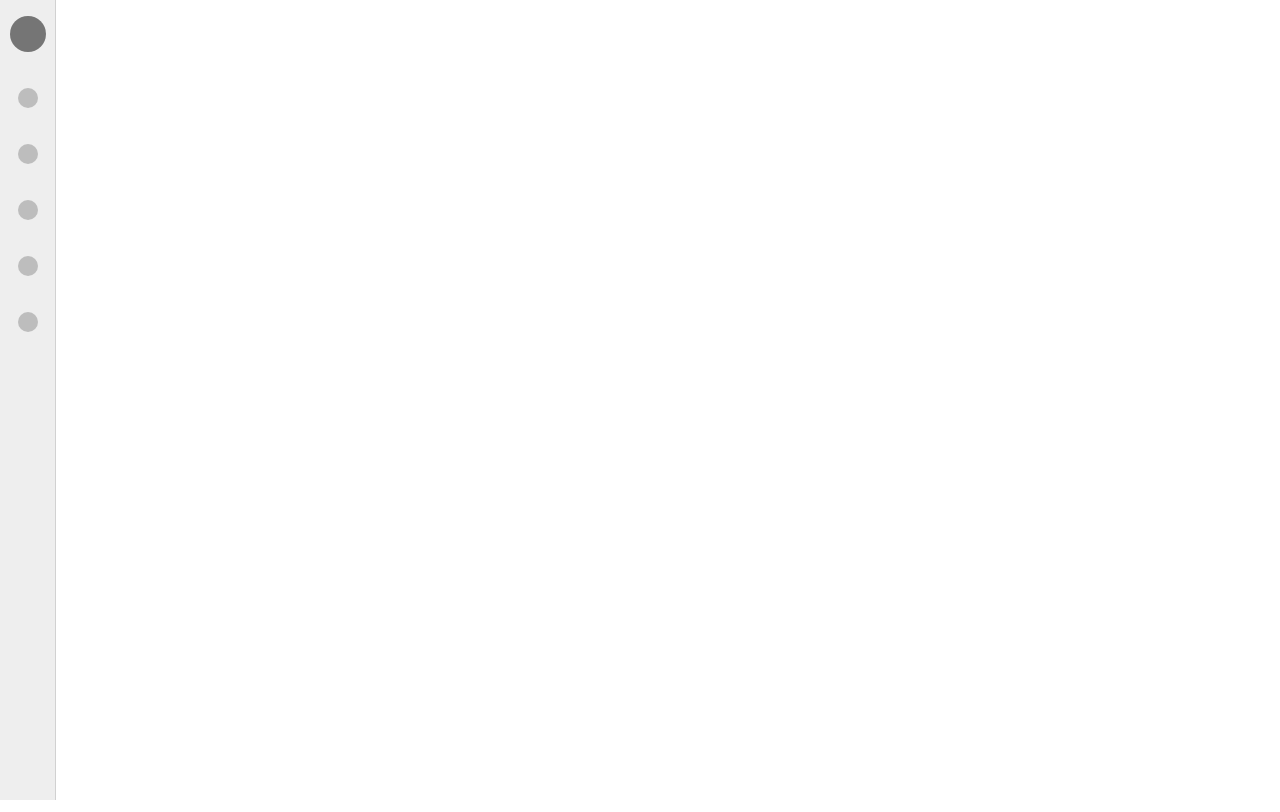
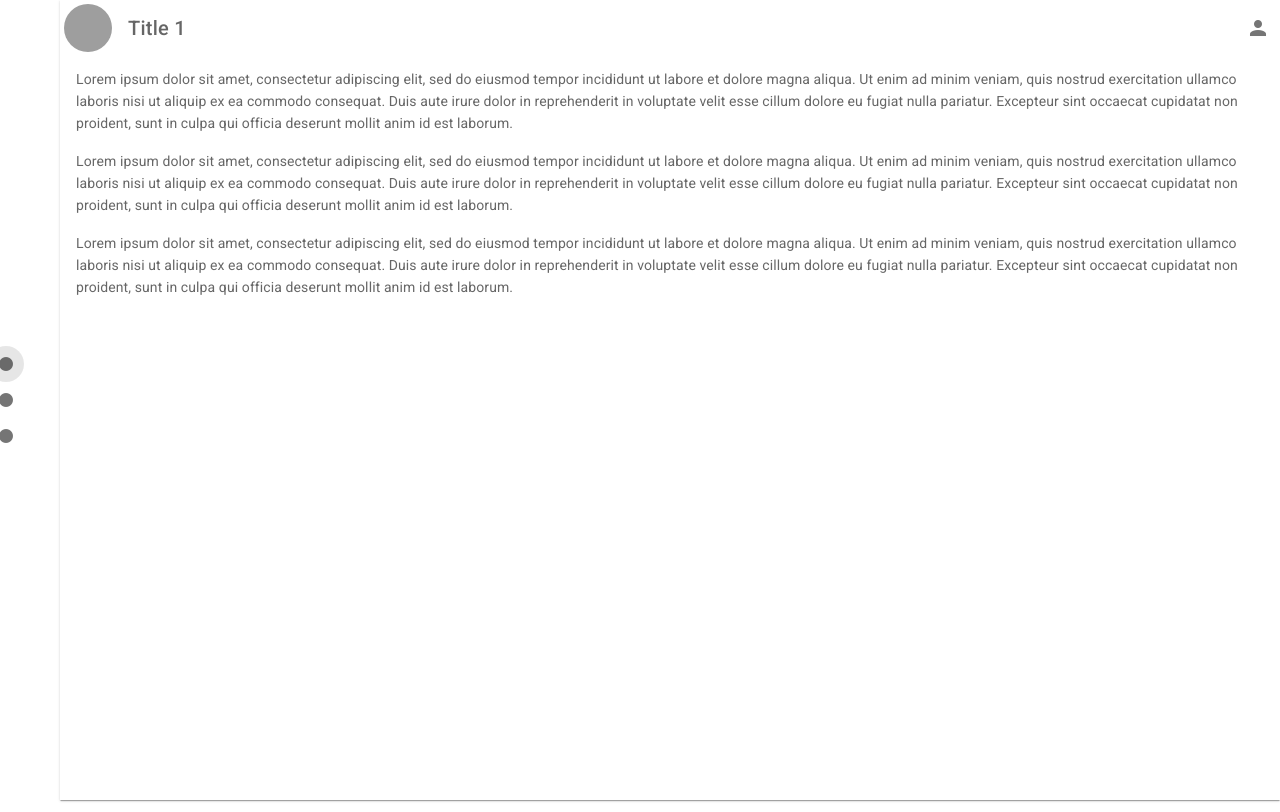
Before and after one commit to Maicon-Dev/Booksure, a Vue app in the folder frontend/: page /#/ in a window 1280 px wide. Built offline with nearby package versions, Linux system fonts and the light colour scheme.

Commit message:
Layout escolhido

```diff
--- a/frontend/src/views/Home.vue
+++ b/frontend/src/views/Home.vue
@@ -1,29 +1,79 @@
 <template>
-  <v-app id="inspire">
-    <v-navigation-drawer
-      v-model="drawer"
-      app
-      class="pt-4"
-      color="grey lighten-3"
-      mini-variant
+  <v-row align="center">
+    <v-item-group
+      v-model="window"
+      class="shrink mr-6"
+      mandatory
+      tag="v-flex"
     >
-      <v-avatar
-        v-for="n in 6"
+      <v-item
+        v-for="n in length"
         :key="n"
-        :color="`grey ${n === 1 ? 'darken' : 'lighten'}-1`"
-        :size="n === 1 ? 36 : 20"
-        class="d-block text-center mx-auto mb-9"
-      ></v-avatar>
-    </v-navigation-drawer>
+        v-slot="{ active, toggle }"
+      >
+        <div>
+          <v-btn
+            :input-value="active"
+            icon
+            @click="toggle"
+          >
+            <v-icon>mdi-record</v-icon>
+          </v-btn>
+        </div>
+      </v-item>
+    </v-item-group>
 
-    <v-main>
-      <!--  -->
-    </v-main>
-  </v-app>
+    <v-col>
+      <v-window
+        v-model="window"
+        class="elevation-1"
+        vertical
+      >
+        <v-window-item
+          v-for="n in length"
+          :key="n"
+        >
+          <v-card min-height="100vh" flat>
+            <v-card-text>
+              <v-row
+                class="mb-4"
+                align="center"
+              >
+                <v-avatar
+                  color="grey"
+                  class="mr-4"
+                ></v-avatar>
+                <strong class="text-h6">Title {{ n }}</strong>
+                <v-spacer></v-spacer>
+                <v-btn icon>
+                  <v-icon>mdi-account</v-icon>
+                </v-btn>
+              </v-row>
+
+              <p>
+                Lorem ipsum dolor sit amet, consectetur adipiscing elit, sed do eiusmod tempor incididunt ut labore et dolore magna aliqua. Ut enim ad minim veniam, quis nostrud exercitation ullamco laboris nisi ut aliquip ex ea commodo consequat. Duis aute irure dolor in reprehenderit in voluptate velit esse cillum dolore eu fugiat nulla pariatur. Excepteur sint occaecat cupidatat non proident, sunt in culpa qui officia deserunt mollit anim id est laborum.
+              </p>
+
+              <p>
+                Lorem ipsum dolor sit amet, consectetur adipiscing elit, sed do eiusmod tempor incididunt ut labore et dolore magna aliqua. Ut enim ad minim veniam, quis nostrud exercitation ullamco laboris nisi ut aliquip ex ea commodo consequat. Duis aute irure dolor in reprehenderit in voluptate velit esse cillum dolore eu fugiat nulla pariatur. Excepteur sint occaecat cupidatat non proident, sunt in culpa qui officia deserunt mollit anim id est laborum.
+              </p>
+
+              <p>
+                Lorem ipsum dolor sit amet, consectetur adipiscing elit, sed do eiusmod tempor incididunt ut labore et dolore magna aliqua. Ut enim ad minim veniam, quis nostrud exercitation ullamco laboris nisi ut aliquip ex ea commodo consequat. Duis aute irure dolor in reprehenderit in voluptate velit esse cillum dolore eu fugiat nulla pariatur. Excepteur sint occaecat cupidatat non proident, sunt in culpa qui officia deserunt mollit anim id est laborum.
+              </p>
+            </v-card-text>
+          </v-card>
+        </v-window-item>
+      </v-window>
+    </v-col>
+  </v-row>
 </template>
 
 <script>
   export default {
-    //
+    data: () => ({
+      length: 3,
+      window: 0,
+    }),
   }
 </script>
```
